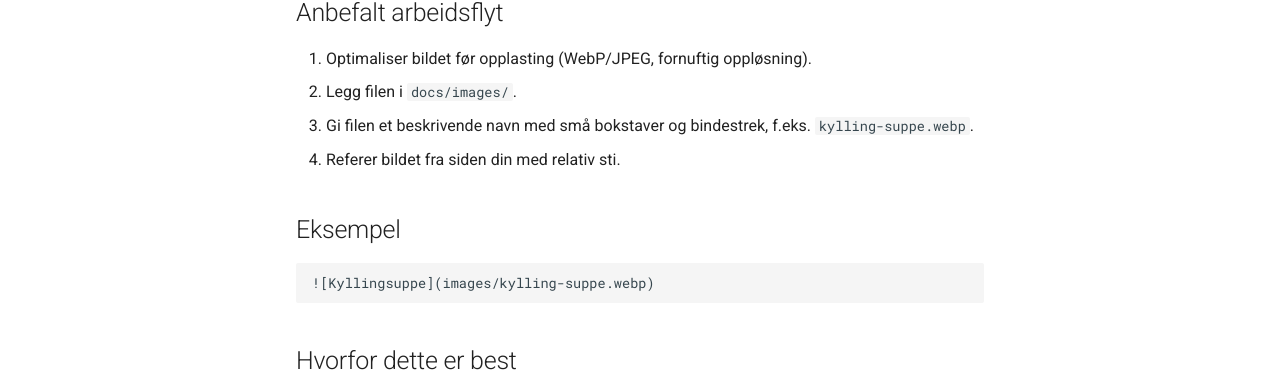
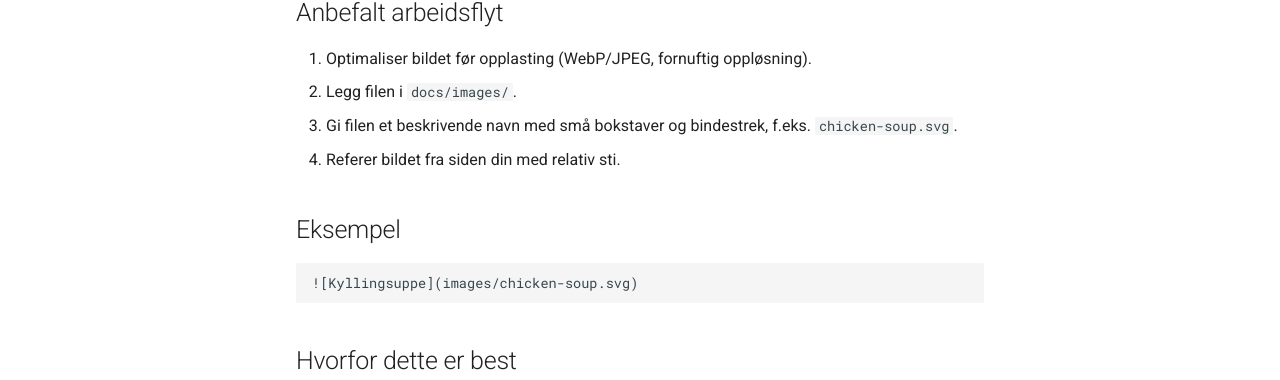
Before and after one commit to ol-e/docsv2, an MkDocs documentation site: the page built from docs/how_to_upload_pictures.md, in a window 1280 px wide. Shown: the part 276-656 px from the top of the page. Built offline with MkDocs 1.6.1 and Material for MkDocs 9.7.7, drawn with Linux system fonts in a browser that asks for light colours.

Commit message:
Align image upload examples with added recipe image

````diff
--- a/docs/how_to_upload_pictures.md
+++ b/docs/how_to_upload_pictures.md
@@ -6,13 +6,13 @@ Den beste måten i dette repoet er å lagre bilder **lokalt i `docs/images/`** o
 
 1. Optimaliser bildet før opplasting (WebP/JPEG, fornuftig oppløsning).
 2. Legg filen i `docs/images/`.
-3. Gi filen et beskrivende navn med små bokstaver og bindestrek, f.eks. `kylling-suppe.webp`.
+3. Gi filen et beskrivende navn med små bokstaver og bindestrek, f.eks. `chicken-soup.svg`.
 4. Referer bildet fra siden din med relativ sti.
 
 ## Eksempel
 
 ```md
-![Kyllingsuppe](images/kylling-suppe.webp)
+![Kyllingsuppe](images/chicken-soup.svg)
 ```
 
 ## Hvorfor dette er best
````
